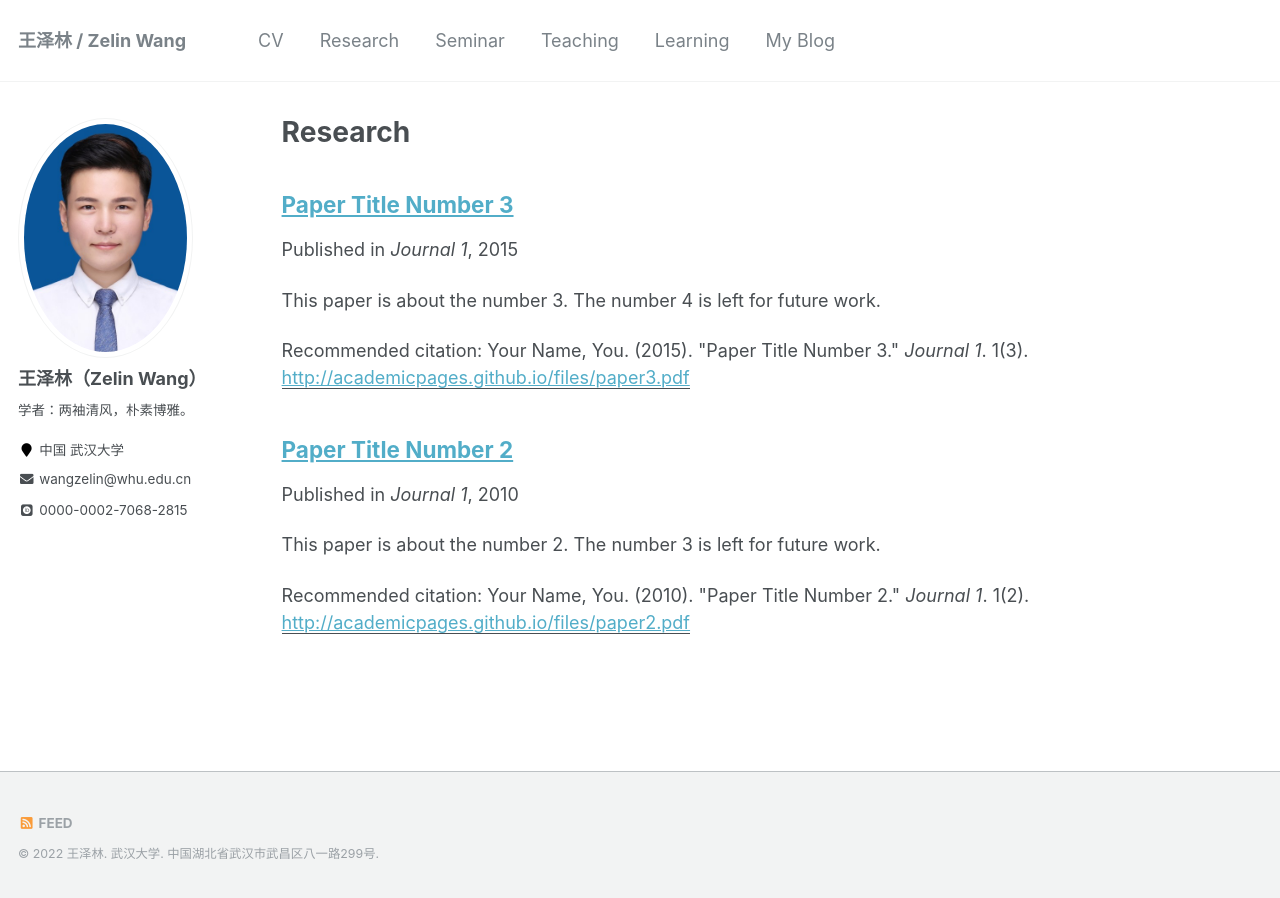
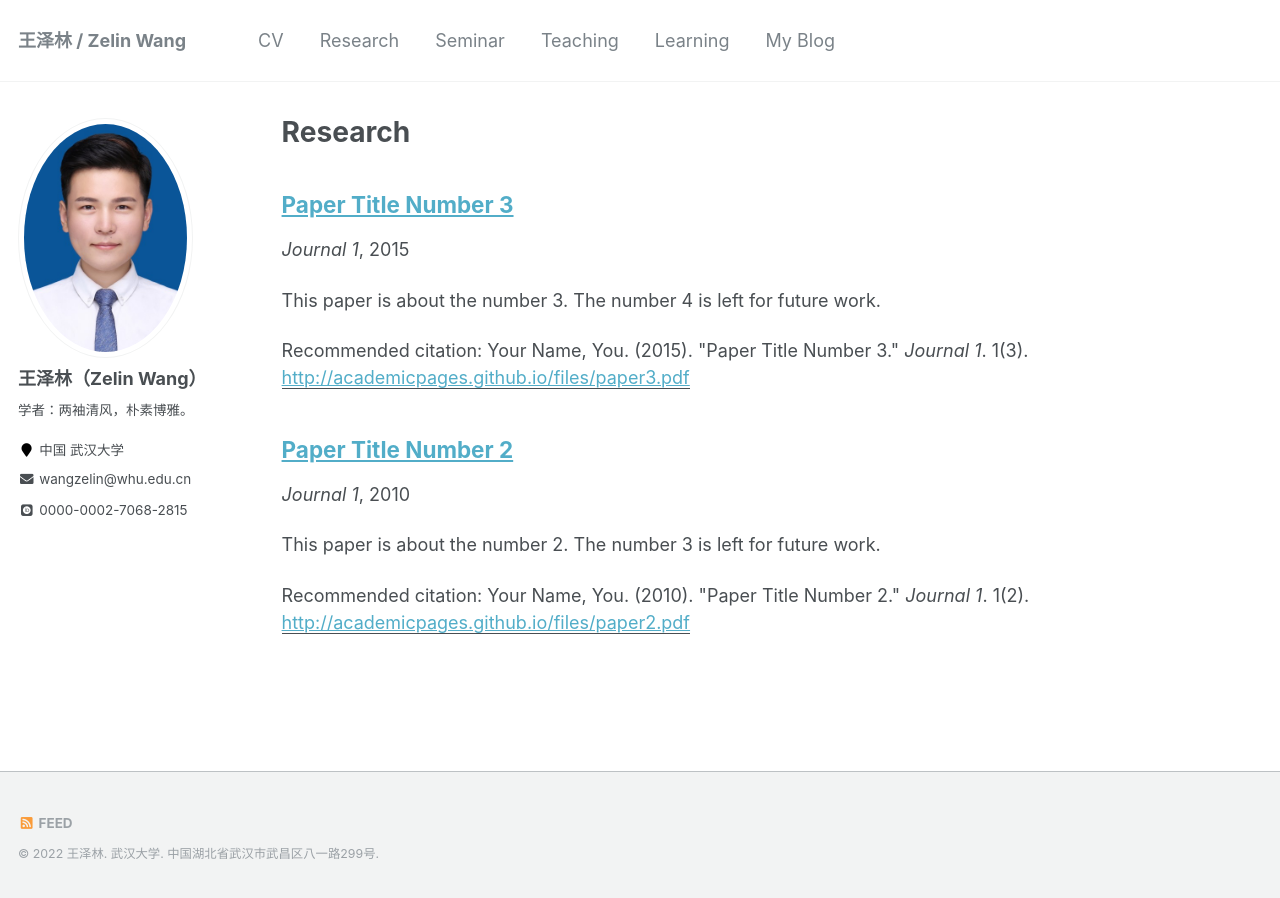
Before and after one commit to ColinWangZelin/colinwangzelin.github.io, a Jekyll site: the page built from _pages/research.md, in a window 1280 px wide. Built offline with Jekyll 4.4.1, drawn with Linux system fonts in a browser that asks for light colours; some web fonts are replaced.

Commit message:
Update archive-single.html

```diff
--- a/_includes/archive-single.html
+++ b/_includes/archive-single.html
@@ -42,10 +42,12 @@
           <p> {{ post.type }}, <i>{{ post.venue }}</i>, {{ post.date | default: "1900-01-01" | date: "%Y" }} </p>
         {% elsif post.collection == 'learning' %}
           <p> {{ post.type }}, <i>{{ post.venue }}</i>, {{ post.date | default: "1900-01-01" | date: "%Y" }} </p>
+        {% elsif post.collection == 'course' %}
+          <p> {{ post.type }}, <i>{{ post.venue }}</i>, {{ post.date | default: "1900-01-01" | date: "%Y" }} </p>
         {% elsif post.collection == 'seminar' %}
           <p> {{ post.type }}, <i>{{ post.venue }}</i>, {{ post.date | default: "1900-01-01" | date: "%Y" }} </p>
         {% elsif post.collection == 'research' %}
-          <p>Published in <i>{{ post.venue }}</i>, {{ post.date | default: "1900-01-01" | date: "%Y" }} </p>
+          <p><i>{{ post.venue }}</i>, {{ post.date | default: "1900-01-01" | date: "%Y" }} </p>
         {% elsif post.date %}
          <p class="page__date"><strong><i class="fa fa-fw fa-calendar" aria-hidden="true"></i> {{ site.data.ui-text[site.locale].date_label | default: "Published:" }}</strong> <time datetime="{{ post.date | default: "1900-01-01" | date_to_xmlschema }}">{{ post.date | default: "1900-01-01" | date: "%B %d, %Y" }}</time></p>
         {% endif %}
```
